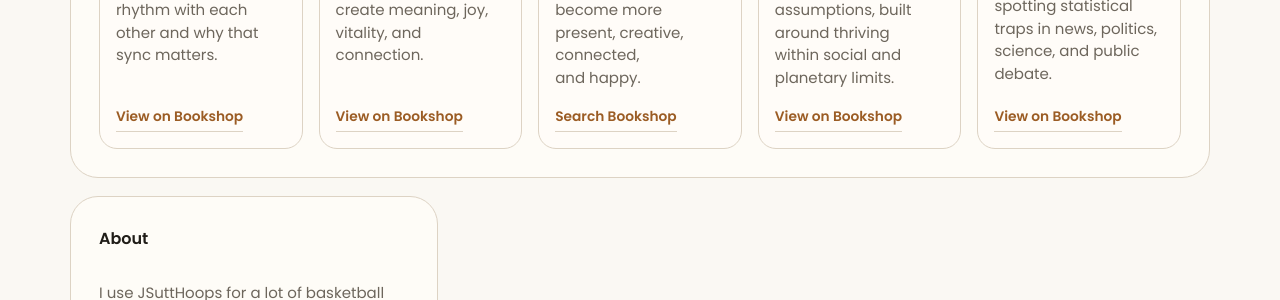
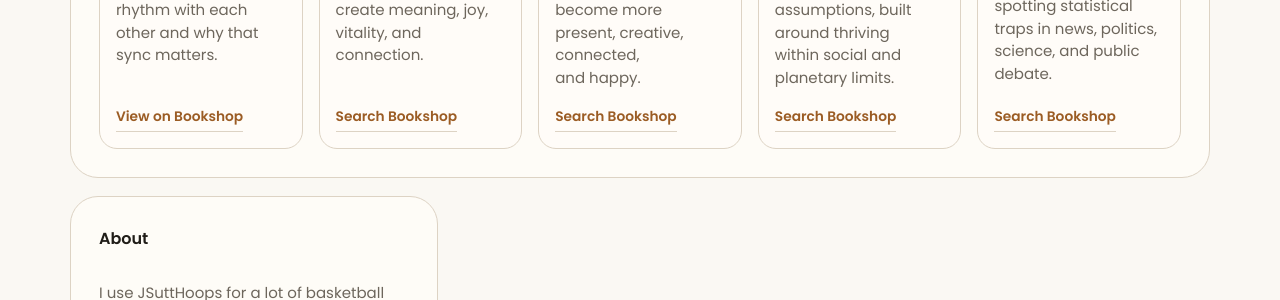
Before and after one commit to JSuttHoops/JSuttHoops.github.io, a Jekyll site: the page built from index.md, in a window 1280 px wide and 900 px high, scrolled down 1622 px. Shown: the part 384-684 px from the top of the window. Built offline with Jekyll 4.4.1, drawn with Linux system fonts in a browser that asks for light colours.

Commit message:
Fix reading shelf Bookshop links

```diff
--- a/index.md
+++ b/index.md
@@ -90,13 +90,13 @@
         <em>A social-science look at why people fall into rhythm with each other and why that sync matters.</em>
         <span class="book-action">View on Bookshop</span>
       </a>
-      <a class="reading-card" href="https://bookshop.org/a/3214/9781529925234">
+      <a class="reading-card" href="https://bookshop.org/search?keywords=Flourish%20Daniel%20Coyle">
         <img src="/assets/images/reading/flourish.jpg" alt="Cover of Flourish by Daniel Coyle" />
         <span class="book-title">Flourish</span>
         <span class="book-author">Daniel Coyle</span>
         <span class="book-isbn">ISBN 9781529925234</span>
         <em>A concise field guide to the conditions that create meaning, joy, vitality, and connection.</em>
-        <span class="book-action">View on Bookshop</span>
+        <span class="book-action">Search Bookshop</span>
       </a>
       <a class="reading-card" href="https://bookshop.org/search?keywords=Humor%20Me%20Chris%20Duffy">
         <img src="/assets/images/reading/humor-me.jpg" alt="Cover of Humor Me by Chris Duffy" />
@@ -106,21 +106,21 @@
         <em>A bright case for laughter as a way to become more present, creative, connected, and happy.</em>
         <span class="book-action">Search Bookshop</span>
       </a>
-      <a class="reading-card" href="https://bookshop.org/a/3214/9781603586740">
+      <a class="reading-card" href="https://bookshop.org/search?keywords=Doughnut%20Economics%20Kate%20Raworth">
         <img src="/assets/images/reading/doughnut-economics.jpg" alt="Cover of Doughnut Economics by Kate Raworth" />
         <span class="book-title">Doughnut Economics</span>
         <span class="book-author">Kate Raworth</span>
         <span class="book-isbn">ISBN 9781603586740</span>
         <em>A challenge to old economic assumptions, built around thriving within social and planetary limits.</em>
-        <span class="book-action">View on Bookshop</span>
+        <span class="book-action">Search Bookshop</span>
       </a>
-      <a class="reading-card" href="https://bookshop.org/a/3214/9781474619974">
+      <a class="reading-card" href="https://bookshop.org/search?keywords=How%20to%20Read%20Numbers%20Tom%20Chivers%20David%20Chivers">
         <img src="/assets/images/reading/how-to-read-numbers.jpg" alt="Cover of How to Read Numbers by Tom Chivers and David Chivers" />
         <span class="book-title">How to Read Numbers</span>
         <span class="book-author">Tom Chivers &amp; David Chivers</span>
         <span class="book-isbn">ISBN 9781474619974</span>
         <em>A practical guide to spotting statistical traps in news, politics, science, and public debate.</em>
-        <span class="book-action">View on Bookshop</span>
+        <span class="book-action">Search Bookshop</span>
       </a>
     </div>
   </section>
```
